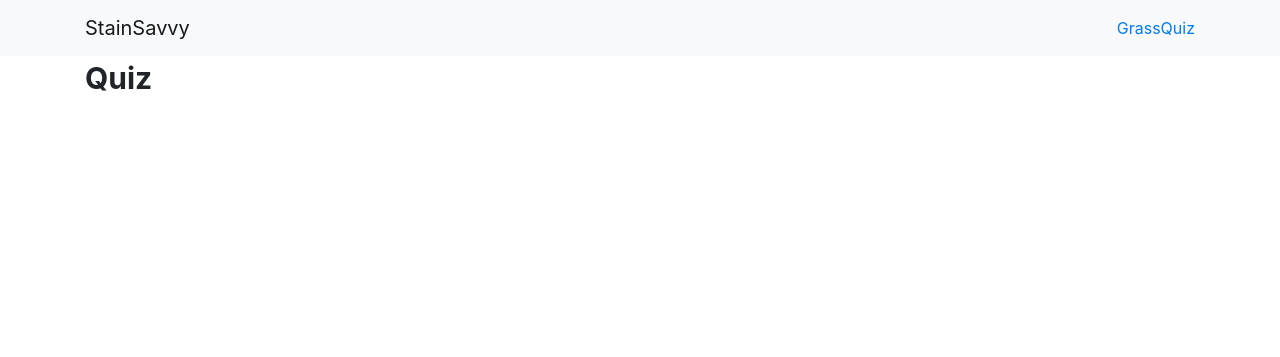
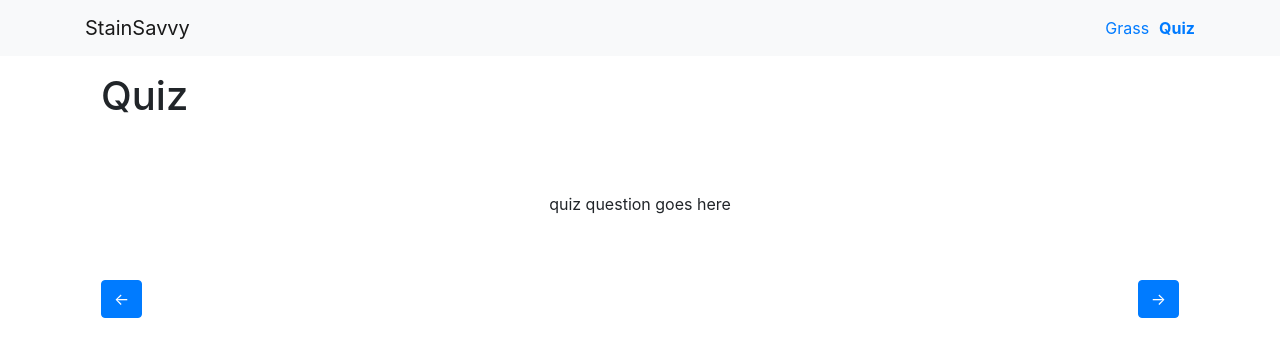
Before and after one commit to faustinacheng/StainSavvy, a Flask app: page /quiz/1 in a window 1280 px wide. Shown: the top 357 px of the page. Run offline with Flask 3, Linux system fonts and the light colour scheme; some libraries are stand-ins or nearby versions.

Commit message:
Finished basic navigation and landing pages of learning and quiz

```diff
--- a/server.py
+++ b/server.py
@@ -6,6 +6,9 @@
 
 with open("static/data.json") as json_file:
     data = json.load(json_file)
+
+num_learn_items = len(data["learn"])
+num_quiz_items = len(data["quiz"])
 
 
 # ROUTES
@@ -17,8 +20,8 @@
 @app.route("/learn/<id>")
 def learn_item(id):
     print(f"viewing  {format(id)}")
-    item = data.get(id)
-    return render_template("learn.html", item=item)
+    item = data["learn"].get(id)
+    return render_template("learn.html", item=item, num=num_learn_items)
 
 
 @app.route("/quiz")
@@ -29,8 +32,13 @@
 @app.route("/quiz/<id>")
 def quiz_item(id):
     print(f"viewing  {format(id)}")
-    quiz = data.get(id)
-    return render_template("quiz.html", quiz=quiz)
+    quiz = data["quiz"].get(id)
+    return render_template("quiz.html", quiz=quiz, num=num_quiz_items)
+
+
+@app.route("/quiz/results")
+def quiz_results():
+    return render_template("quiz-results.html")
 
 
 # AJAX FUNCTIONS
--- a/static/main.css
+++ b/static/main.css
@@ -10,3 +10,11 @@
     text-decoration: underline;
     color: #0066cc;
 }
+
+.nav-item.active a {
+    font-weight: bold;
+}
+
+.nav-item {
+    margin-left: 10px;
+}
--- a/static/nav_bar.js
+++ b/static/nav_bar.js
@@ -3,13 +3,19 @@
         .then((response) => response.json())
         .then((data) => {
             $(".navbar-nav").empty();
+            const currentPath = window.location.pathname;
             $.each(data.learn, function (i, item) {
+                let activeClass =
+                    currentPath === `/learn/${item.id}` ? "active" : "";
                 $(".navbar-nav").append(
-                    `<div class="nav-item"><a href="learn/${item.id}">${item.stain}</a></div>`
+                    `<div class="nav-item ${activeClass}"><a href="/learn/${item.id}">${item.stain}</a></div>`
                 );
             });
+            let quizActiveClass = currentPath.startsWith("/quiz")
+                ? "active"
+                : "";
             $(".navbar-nav").append(
-                `<div class="nav-item"><a href="quiz">Quiz</a></div>`
+                `<div class="nav-item ${quizActiveClass}"><a href="/quiz">Quiz</a></div>`
             );
         })
         .catch((error) => console.error("Error:", error));
--- /dev/null
+++ b/static/quiz.js
@@ -0,0 +1,12 @@
+$(document).ready(function () {
+    if (quizData.id == 1) {
+        $("#back-button").attr("href", "/quiz");
+    } else {
+        $("#back-button").attr("href", "/quiz/" + (quizData.id - 1));
+    }
+    if (quizData.id == numItems) {
+        $("#next-button").attr("href", "/quiz/results");
+    } else {
+        $("#next-button").attr("href", "/quiz/" + (quizData.id + 1));
+    }
+});
--- a/templates/quiz.html
+++ b/templates/quiz.html
@@ -3,10 +3,23 @@
 {% block content %}
 <script>
     var quizData = {{ quiz| tojson }};
+    var numItems = {{ num }};
 </script>
-<!-- <script src="{{ url_for('static', filename='home.js') }}"></script> -->
+<script src="{{ url_for('static', filename='quiz.js') }}"></script>
 
-<b id="welcome-div">Quiz</b>
+<div>
+    <div class="p-3">
+        <h1>Quiz</h1>
+    </div>
+    <div class="p-5 text-center">
+        quiz question goes here
+
+    </div>
+    <div class="p-3 d-flex justify-content-between">
+        <a href="#" id="back-button" role="button" class="btn btn-primary">&#8592;</a>
+        <a href="#" id="next-button" role="button" class="btn btn-primary">&#8594;</a>
+    </div>
+</div>
 
 
 {% endblock %}
```
Also changed, not shown: static/learn.js (+11 -25 lines), templates/home.html (+27 -2 lines), templates/learn.html (+38 -3 lines), templates/quiz-results.html (added, +24 -0 lines), templates/quiz-welcome.html (+18 -1 lines).
